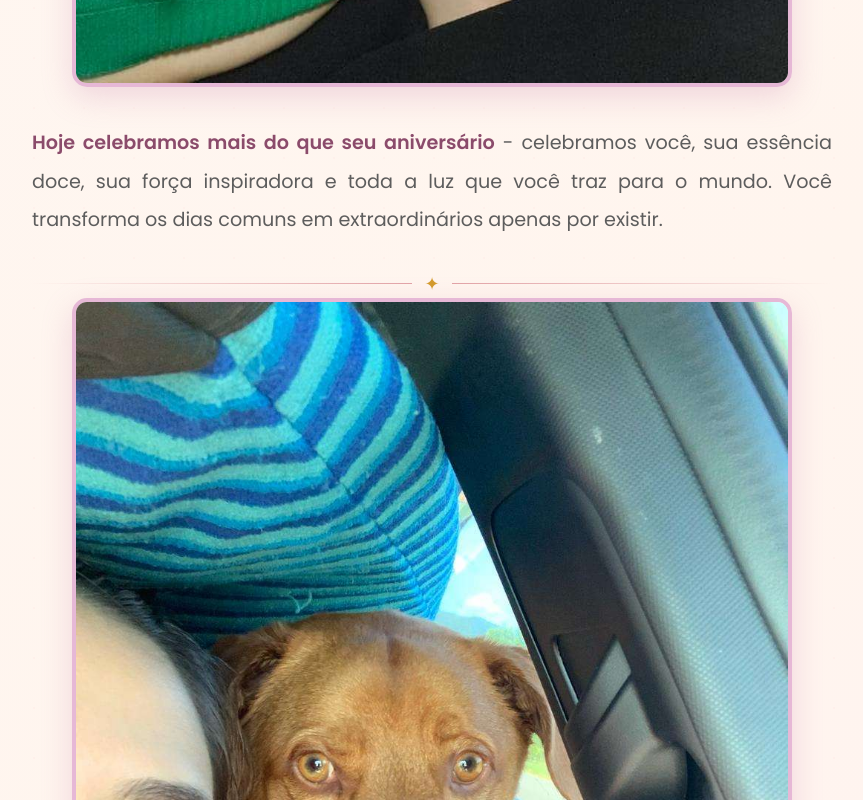
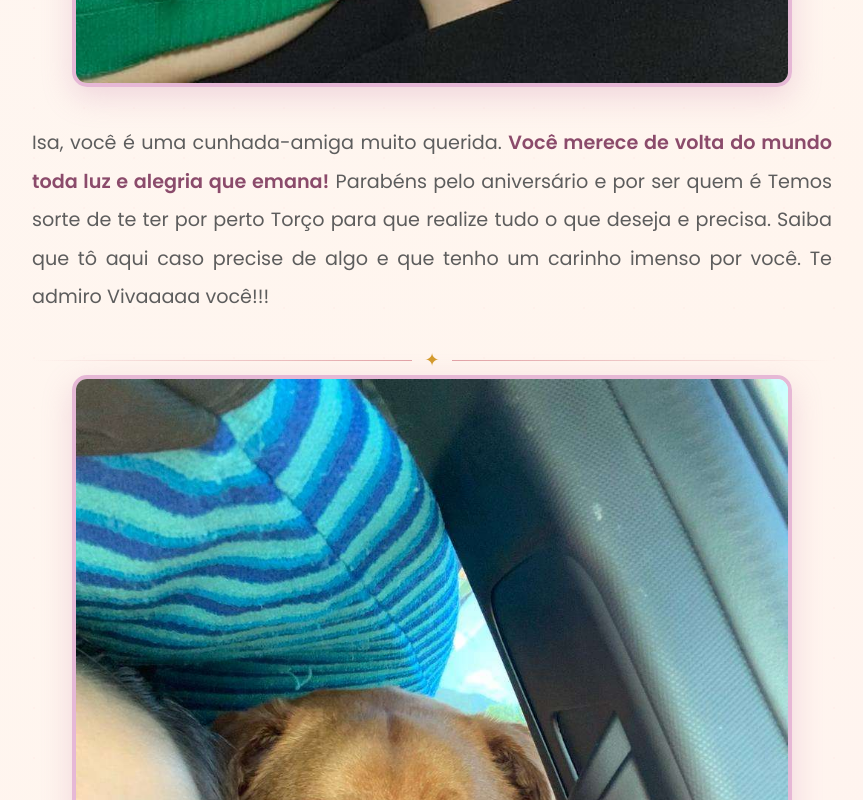
Before and after one commit to Jihad-surf/congratulations-website, a plain HTML site: page index.html in a window 1280 px wide. Shown: the part 4980-5780 px from the top of the page, without its empty margins (208-1071 px from the left). Drawn offline with nearby package versions, Linux system fonts and the light colour scheme; no server answers.

Commit message:
texto da hanna e padding da playlist

```diff
--- a/index.html
+++ b/index.html
@@ -135,9 +135,11 @@
                         data-aos-delay="300">
 
                     <p data-aos="fade-up" data-aos-delay="400">
-                        <strong>Hoje celebramos mais do que seu aniversário</strong> - celebramos você,
-                        sua essência doce, sua força inspiradora e toda a luz que você traz para o mundo.
-                        Você transforma os dias comuns em extraordinários apenas por existir.
+                       Isa, você é uma cunhada-amiga muito querida. <strong>Você merece de volta do mundo toda luz e alegria que emana!</strong> Parabéns pelo aniversário e por ser quem é
+                        Temos sorte de te ter por perto
+                        Torço para que realize tudo o que deseja e precisa.
+                        Saiba que tô aqui caso precise de algo e que tenho um carinho imenso por você. Te admiro
+                        Vivaaaaa você!!!
                     </p>
 
                     <div class="divider">
--- a/styles.css
+++ b/styles.css
@@ -954,7 +954,7 @@ section {
    ========================================== */
 
 .playlist-section {
-    padding: 100px 0;
+    padding: 0px 0;
     background: linear-gradient(135deg, #fdf8f5 0%, #fff5ee 50%, #ffeef7 100%);
     position: relative;
 }
```
